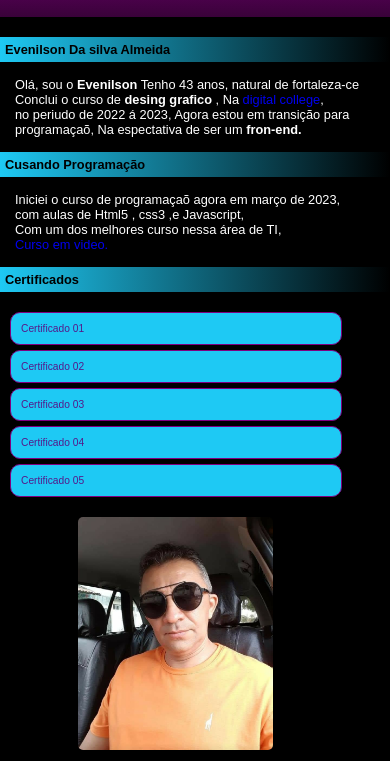
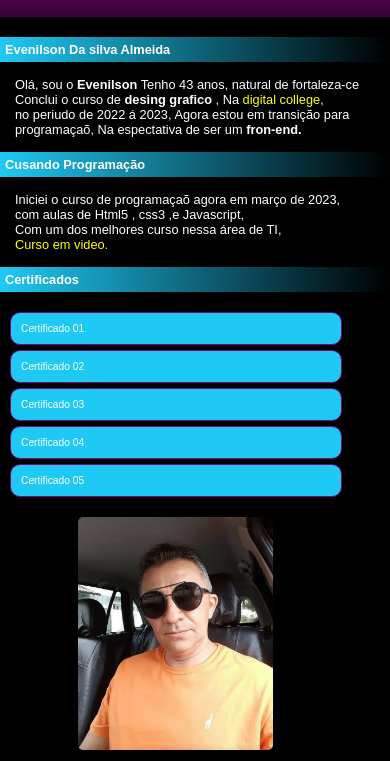
Before and after one commit to evenilsonguerreiro/meu-portifolio-01, a plain HTML site: page index.html in a window 390 px wide. Shown: the part 60-821 px from the top of the page. Drawn offline with Linux system fonts and the light colour scheme.

Commit message:
reajuste cor

```diff
--- a/css/mediaquery.css
+++ b/css/mediaquery.css
@@ -14,18 +14,23 @@
     header h1{
         text-align: start;
         font-size: 1em;
+
     }
     main h2{
         margin-top: 5px;
+        color: #fff;
     }
     main h1{
         font-size: 0.8em;
+        color:#fff
     }
     main p{
         font-size: 0.8em;
         line-height: 15px;
         margin-left: 5px;
-
+    }
+    main,a{
+        color: yellow;
     }
 
     .left h1{
@@ -65,8 +70,8 @@
         padding: 10px;
 
     }
-    nav{
-
+    nav a{
+       color: #fff;
     }
     nav ul {
 
--- a/css/style.css
+++ b/css/style.css
@@ -42,10 +42,8 @@ h2{
     margin-bottom: 10px;
 
 }
-a{
+ a{
     text-decoration: none;
-
-
 }
 
 img{
```
